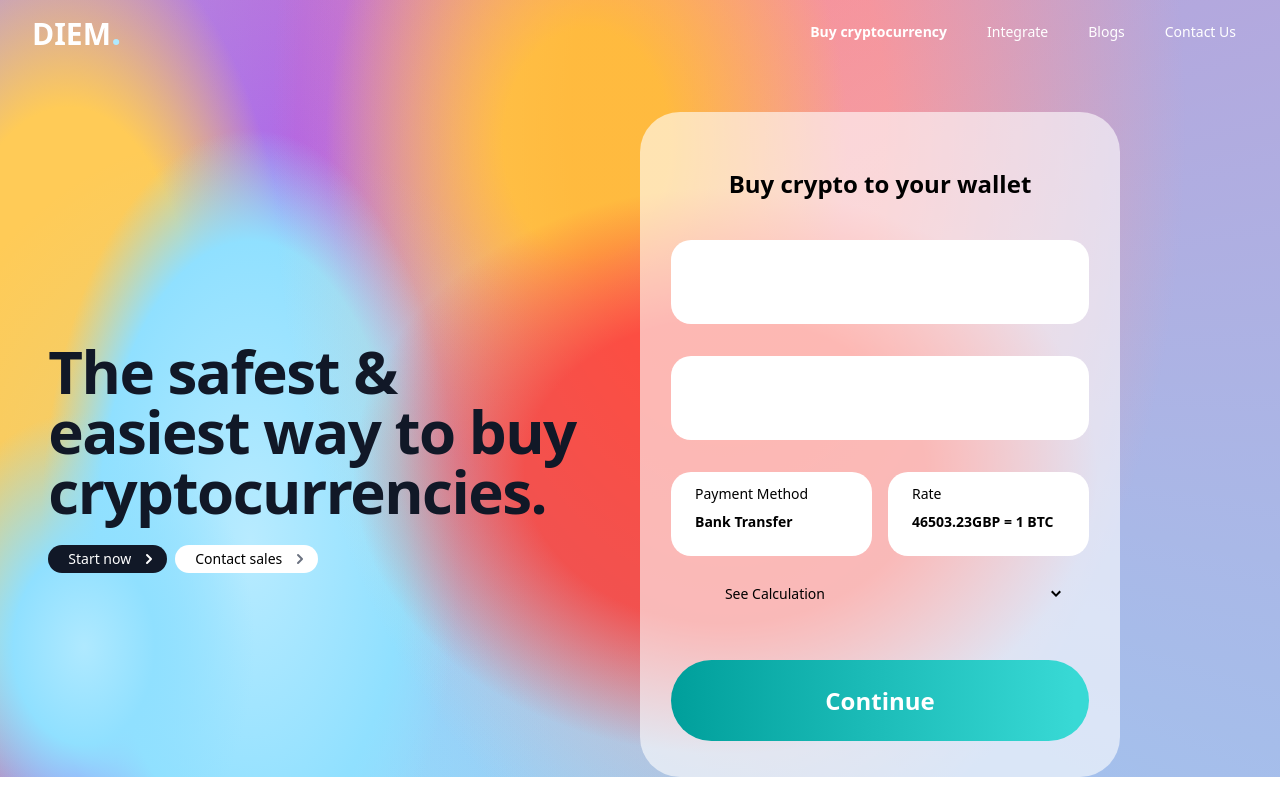
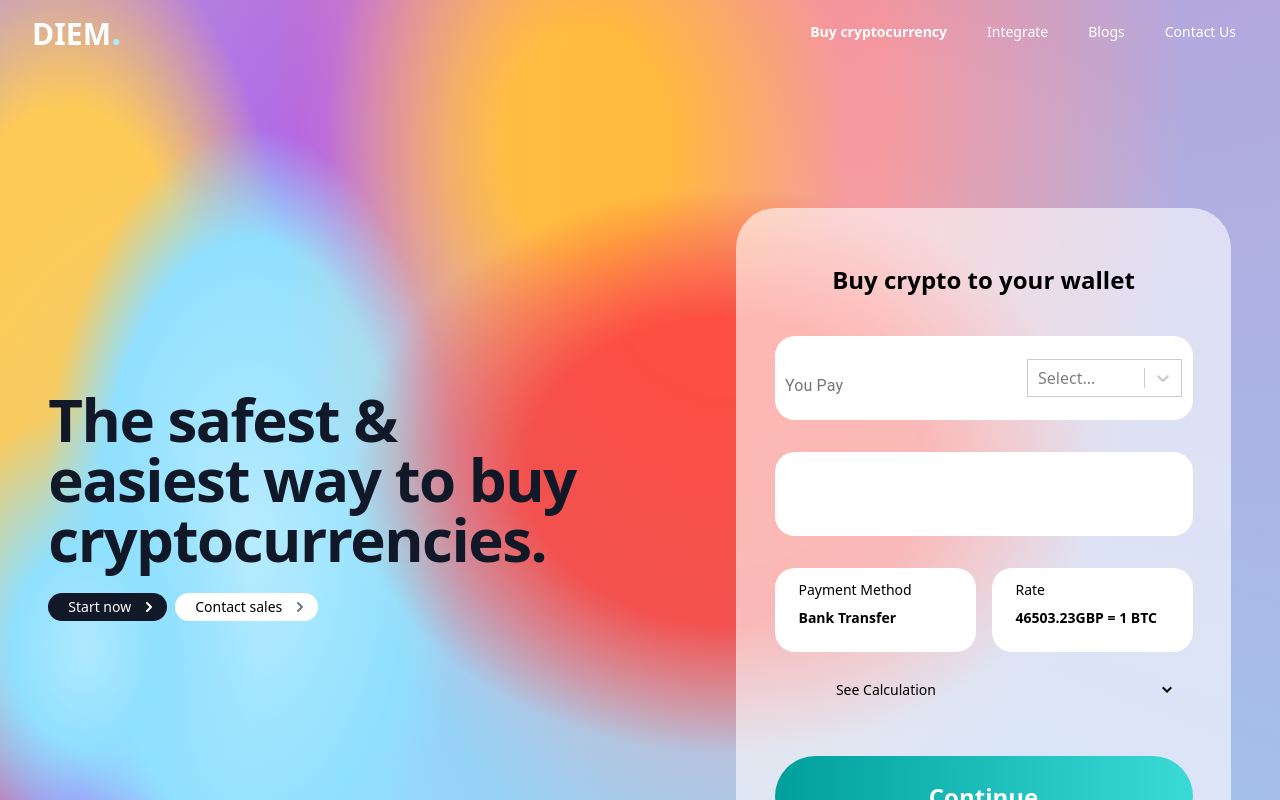
Before and after one commit to chinmxy/diem, a React (Create React App) app: page / in a window 1280 px wide. Shown: the top 800 px of the page. Built offline with nearby package versions, Linux system fonts and the light colour scheme; a web font is replaced by a local one.

Commit message:
made changes

```diff
--- a/package.json
+++ b/package.json
@@ -6,6 +6,7 @@
 	"dependencies": {
 		"@craco/craco": "^6.1.1",
 		"@headlessui/react": "^0.3.2",
+		"@material-ui/core": "^4.11.3",
 		"@testing-library/jest-dom": "^5.11.10",
 		"@testing-library/react": "^11.2.6",
 		"@testing-library/user-event": "^12.8.3",
--- a/src/components/Hero/Hero.js
+++ b/src/components/Hero/Hero.js
@@ -83,18 +83,12 @@ const Hero = () => {
 										</a>
 									</div>
 								</div>
-								<div className='z-20 sm:z-20 lg:z-20 md:z-20 mt-16 sm:mt-24 lg:mt-0 lg:col-span-6'>
+								<div className='z-20 sm:z-20 lg:z-20 md:z-20 mt-16 sm:mt-24 lg:ml-24 lg:col-span-6'>
 									<div
 										className='mt-10 -mx-4 relative lg:mt-0'
 										aria-hidden='true'
 									>
 										<Panel />
-										{/* <img
-											className='relative mx-auto'
-											width='490'
-											src='https://tailwindui.com/img/features/feature-example-1.png'
-											alt=''
-										/> */}
 									</div>
 								</div>
 							</div>
--- a/src/components/Hero/InputField.js
+++ b/src/components/Hero/InputField.js
@@ -3,8 +3,27 @@ import React, { useState } from "react";
 import Select from "react-select";
 import OptionItem from "./OptionItem";
 import FloatingLabelInput from "react-floating-label-input";
+import TextField from "@material-ui/core/TextField";
+import { makeStyles } from "@material-ui/core/styles";
 
 const InputField = () => {
+	const useStyles = makeStyles({
+		root: {
+			fontWeight: 700,
+		},
+		label: {
+			color: "red",
+		},
+		underline: {
+			"&&&:before": {
+				borderBottom: "none",
+			},
+			"&&:after": {
+				borderBottom: "none",
+			},
+		},
+	});
+
 	const options = [
 		{
 			value: "GBP",
@@ -17,9 +36,6 @@ const InputField = () => {
 	];
 
 	const customStyles = {
-		// menu: () => ({
-		//   width: 500,
-		// }),
 		input: () => ({
 			width: 100,
 		}),
@@ -41,9 +57,9 @@ const InputField = () => {
 	const [value, setValue] = useState("");
 
 	const onChange = () => {};
-
+	const classes = useStyles();
 	return (
-		<div>
+		<div className='flex flex-row space-x-4 items-center'>
 			{/* <FloatingLabelInput
 				id='example-3'
 				label='label'
@@ -52,13 +68,15 @@ const InputField = () => {
 				onFocus={action("onFocus")}
 				value={value}
 			/> */}
+
+			<TextField label='You Pay' color='dark' InputProps={{ classes }} />
 			<Select
 				styles={customStyles}
 				options={options}
 				width='200px'
 				theme={theme => ({
 					...theme,
-					borderRadius: 2,
+					borderRadius: 0,
 					colors: {
 						...theme.colors,
 						primary25: "primary25",
--- a/src/components/Hero/Panel.js
+++ b/src/components/Hero/Panel.js
@@ -9,7 +9,7 @@ const Panel = () => {
 	return (
 		<div
 			className='flex flex-col justify-center items-center bg-white bg-opacity-60'
-			style={{ width: "480px", borderRadius: "40px" }}
+			style={{ width: "495px", borderRadius: "40px" }}
 		>
 			<div>
 				<h1 className='mt-14 mb-10 text-2xl font-bold'>
@@ -17,14 +17,14 @@ const Panel = () => {
 				</h1>
 			</div>
 
-			{/* <div>
-				<InputField />
-			</div> */}
+			<div></div>
 
 			<div
-				className='bg-white mb-8'
+				className='bg-white mb-8 flex items-center justify-center'
 				style={{ width: "418px", height: "84px", borderRadius: "20px" }}
-			></div>
+			>
+				<InputField />
+			</div>
 			<div
 				className='bg-white mb-8'
 				style={{ width: "418px", height: "84px", borderRadius: "20px" }}
```
Also changed, not shown: 1 other file (tests, documents, lock files or other folders).
